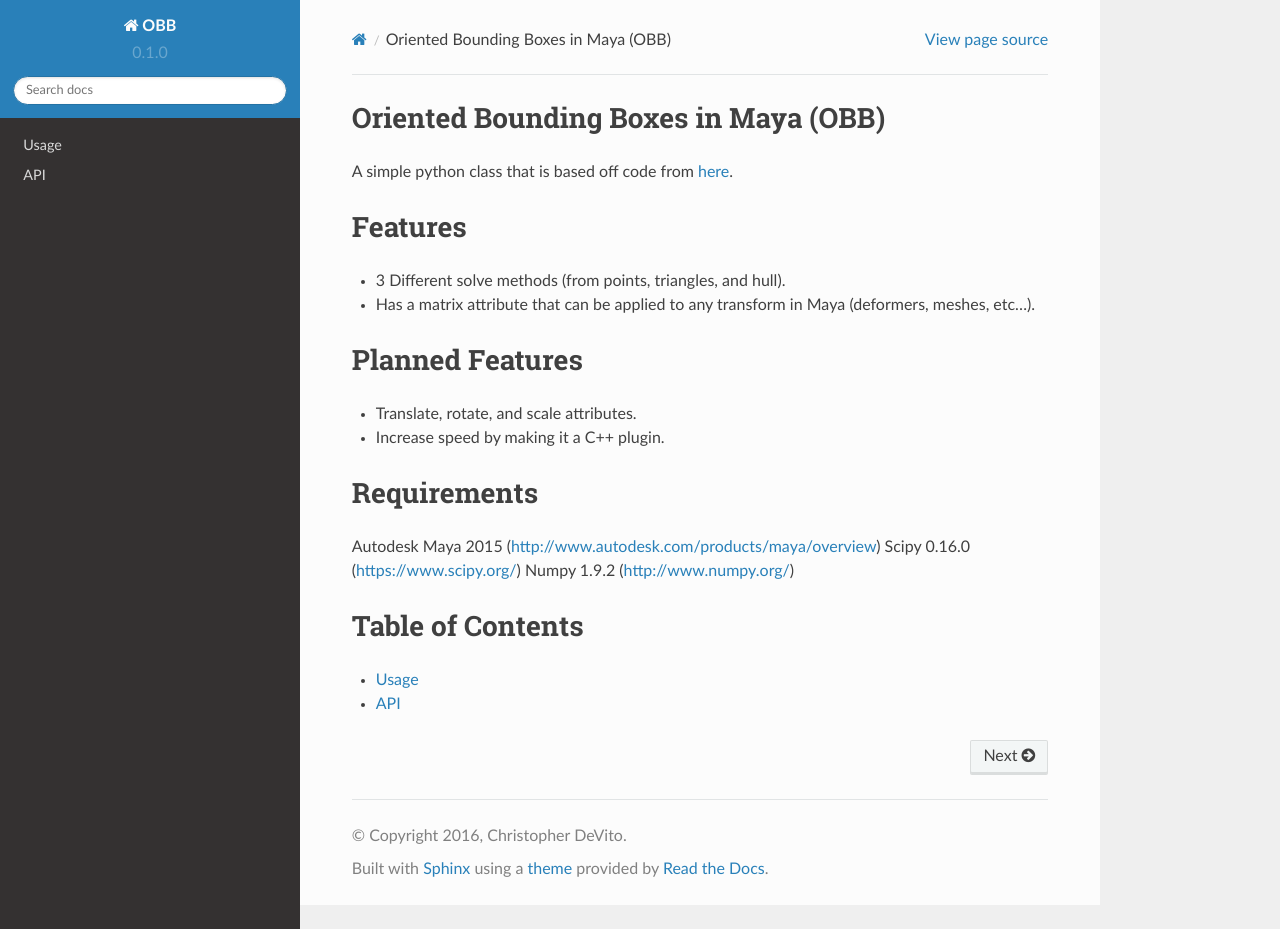
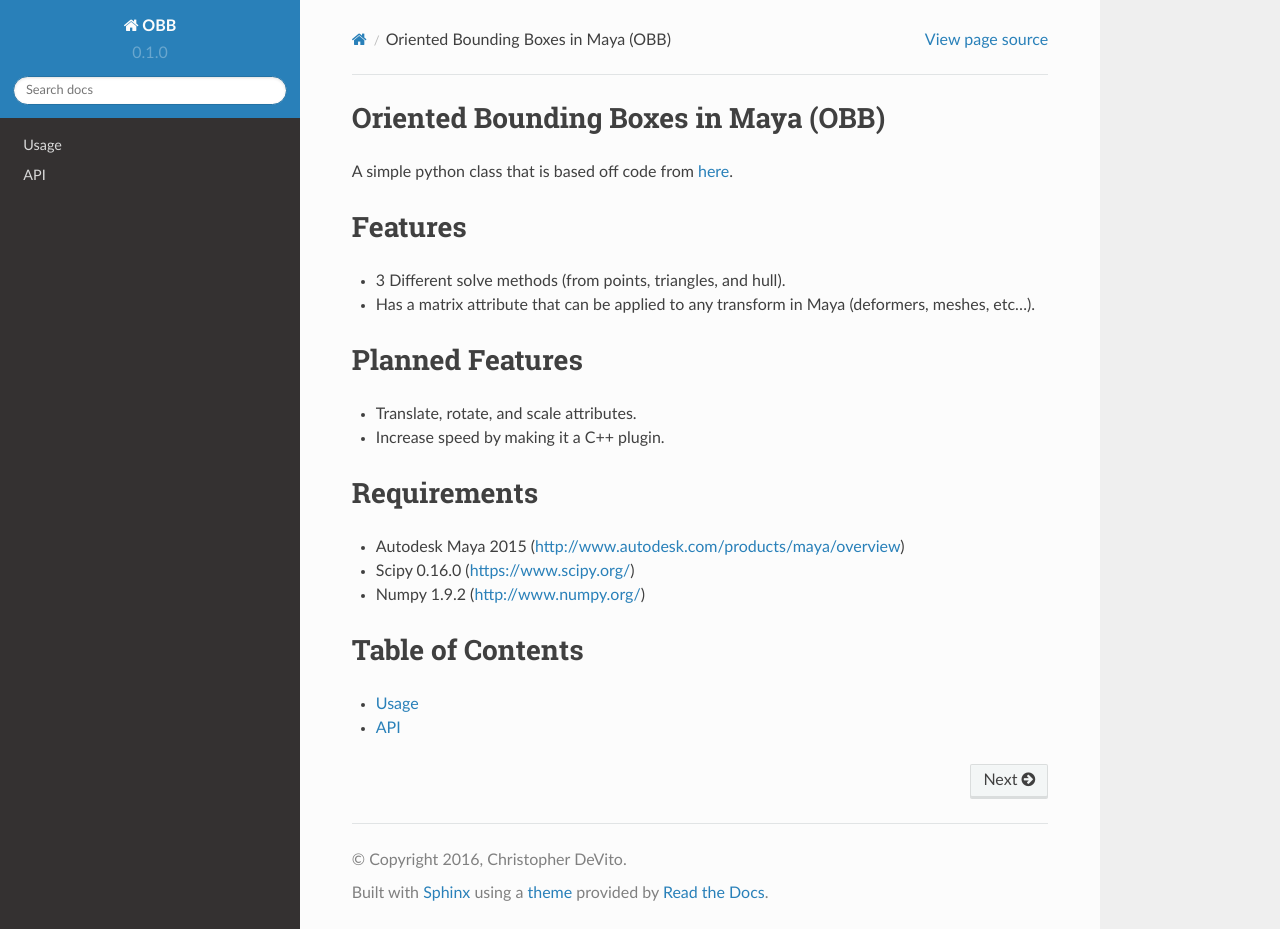
Before and after one commit to chrisdevito/OBB, a Sphinx documentation site: the page built from docs/index.rst, in a window 1280 px wide and 929 px high. Built offline with Sphinx 7.4.7 and the Read the Docs theme 2.0.0, drawn with Linux system fonts in a browser that asks for light colours.

Commit message:
Added dash to requirements.

```diff
--- a/docs/index.rst
+++ b/docs/index.rst
@@ -16,9 +16,9 @@ Planned Features
 
 Requirements
 =============
-Autodesk Maya 2015 (http://www.autodesk.com/products/maya/overview)
-Scipy 0.16.0 (https://www.scipy.org/)
-Numpy 1.9.2 (http://www.numpy.org/)
+- Autodesk Maya 2015 (http://www.autodesk.com/products/maya/overview)
+- Scipy 0.16.0 (https://www.scipy.org/)
+- Numpy 1.9.2 (http://www.numpy.org/)
 
 Table of Contents
 =================
```
